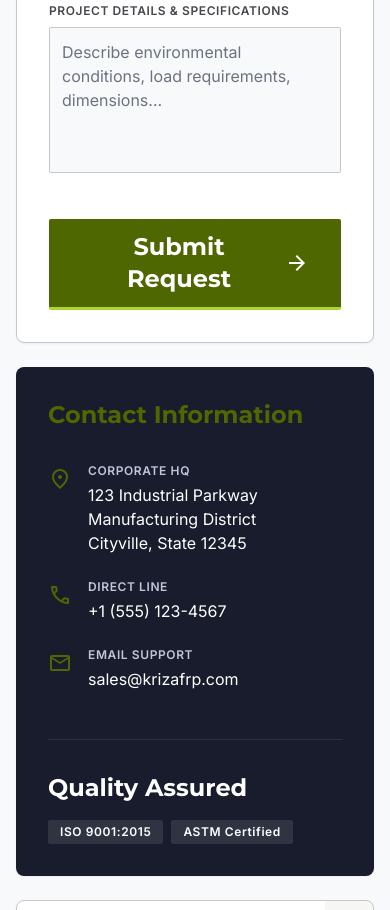
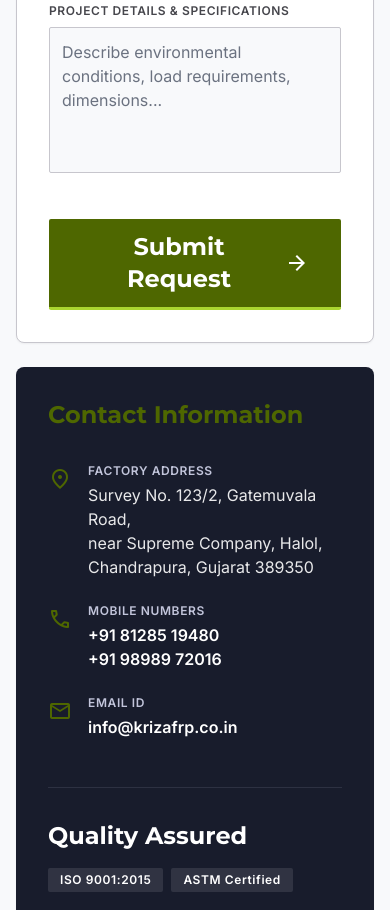
Before and after one commit to Mrptl/Kriza-FRP, a website: page contact-us.html in a window 390 px wide. Shown: the part 1090-2000 px from the top of the page. Drawn offline with nearby package versions, Linux system fonts and the light colour scheme.

Commit message:
updated factory address, mobile numberand email contact information

```diff
--- a/contact-us.html
+++ b/contact-us.html
@@ -128,10 +128,13 @@
   <!-- Top Info Bar -->
   <div class="bg-primary text-primary-fixed-dim text-[10px] md:text-xs py-1.5 border-b border-primary-container/40">
     <div class="max-w-max-width mx-auto px-margin-mobile md:px-margin-desktop flex flex-row justify-center md:justify-end items-center gap-4 sm:gap-6">
-      <a href="tel:+919898972016" class="hover:text-white transition-colors flex items-center gap-1">
+      <div class="flex items-center gap-1 text-primary-fixed-dim">
         <span class="material-symbols-outlined text-[13px] md:text-sm text-secondary-fixed">phone</span>
-        <span>Mobile: <strong class="text-white">+91 9898972016</strong></span>
-      </a>
+        <span>Mobile:
+          <a href="tel:+918128519480" class="hover:text-white transition-colors text-white font-semibold">+91 81285 19480</a> /
+          <a href="tel:+919898972016" class="hover:text-white transition-colors text-white font-semibold">+91 98989 72016</a>
+        </span>
+      </div>
       <span class="text-outline-variant/40">|</span>
       <a href="mailto:info@krizafrp.co.in" class="hover:text-white transition-colors flex items-center gap-1">
         <span class="material-symbols-outlined text-[13px] md:text-sm text-secondary-fixed">mail</span>
@@ -249,22 +252,27 @@
 <div class="flex items-start gap-4">
 <span class="material-symbols-outlined text-secondary-fixed mt-1">location_on</span>
 <div>
-<h4 class="font-label-sm text-label-sm uppercase tracking-wider text-primary-fixed-dim mb-1">Corporate HQ</h4>
-<p class="font-body-md text-body-md">123 Industrial Parkway<br/>Manufacturing District<br/>Cityville, State 12345</p>
+<h4 class="font-label-sm text-label-sm uppercase tracking-wider text-primary-fixed-dim mb-1">Factory Address</h4>
+<p class="font-body-md text-body-md text-white/90">Survey No. 123/2, Gatemuvala Road,<br/>near Supreme Company, Halol,<br/>Chandrapura, Gujarat 389350</p>
 </div>
 </div>
 <div class="flex items-start gap-4">
 <span class="material-symbols-outlined text-secondary-fixed mt-1">call</span>
 <div>
-<h4 class="font-label-sm text-label-sm uppercase tracking-wider text-primary-fixed-dim mb-1">Direct Line</h4>
-<p class="font-body-md text-body-md">+1 (555) 123-4567</p>
+<h4 class="font-label-sm text-label-sm uppercase tracking-wider text-primary-fixed-dim mb-1">Mobile Numbers</h4>
+<p class="font-body-md text-body-md">
+  <a href="tel:+918128519480" class="hover:text-secondary-fixed transition-colors font-semibold text-white">+91 81285 19480</a><br/>
+  <a href="tel:+919898972016" class="hover:text-secondary-fixed transition-colors font-semibold text-white">+91 98989 72016</a>
+</p>
 </div>
 </div>
 <div class="flex items-start gap-4">
 <span class="material-symbols-outlined text-secondary-fixed mt-1">mail</span>
 <div>
-<h4 class="font-label-sm text-label-sm uppercase tracking-wider text-primary-fixed-dim mb-1">Email Support</h4>
-<p class="font-body-md text-body-md">sales@krizafrp.com</p>
+<h4 class="font-label-sm text-label-sm uppercase tracking-wider text-primary-fixed-dim mb-1">Email ID</h4>
+<p class="font-body-md text-body-md">
+  <a href="mailto:info@krizafrp.co.in" class="hover:text-secondary-fixed transition-colors font-semibold text-white">info@krizafrp.co.in</a>
+</p>
 </div>
 </div>
 </div>
@@ -342,9 +350,10 @@ We deliver ASTM-certified, high-strength composite engineering with absolute cor
 <ul class="space-y-3">
 <li><a class="text-on-primary-container dark:text-on-surface-variant hover:text-white dark:hover:text-primary transition-colors" href="contact-us.html">Contact Support</a></li>
 <li><a class="text-on-primary-container dark:text-on-surface-variant hover:text-white dark:hover:text-primary transition-colors" href="contact-us.html">Contact Us</a></li>
-<li class="flex items-center gap-2 text-on-primary-container mt-4">
-<span class="material-symbols-outlined text-[18px]">location_on</span> Industrial Estate, Phase II
-                    </li>
+<li class="flex items-start gap-2 text-on-primary-container mt-4">
+<span class="material-symbols-outlined text-[18px] mt-0.5">location_on</span>
+<span>Halol, Chandrapura, Gujarat</span>
+</li>
 </ul>
 </div>
 </div>
```
Also changed, not shown: about-us.html (+9 -5 lines), index.html (+10 -6 lines), manufacturing-process.html (+10 -6 lines), product-inquiry.html (+10 -6 lines), products.html (+10 -6 lines), style.css.
